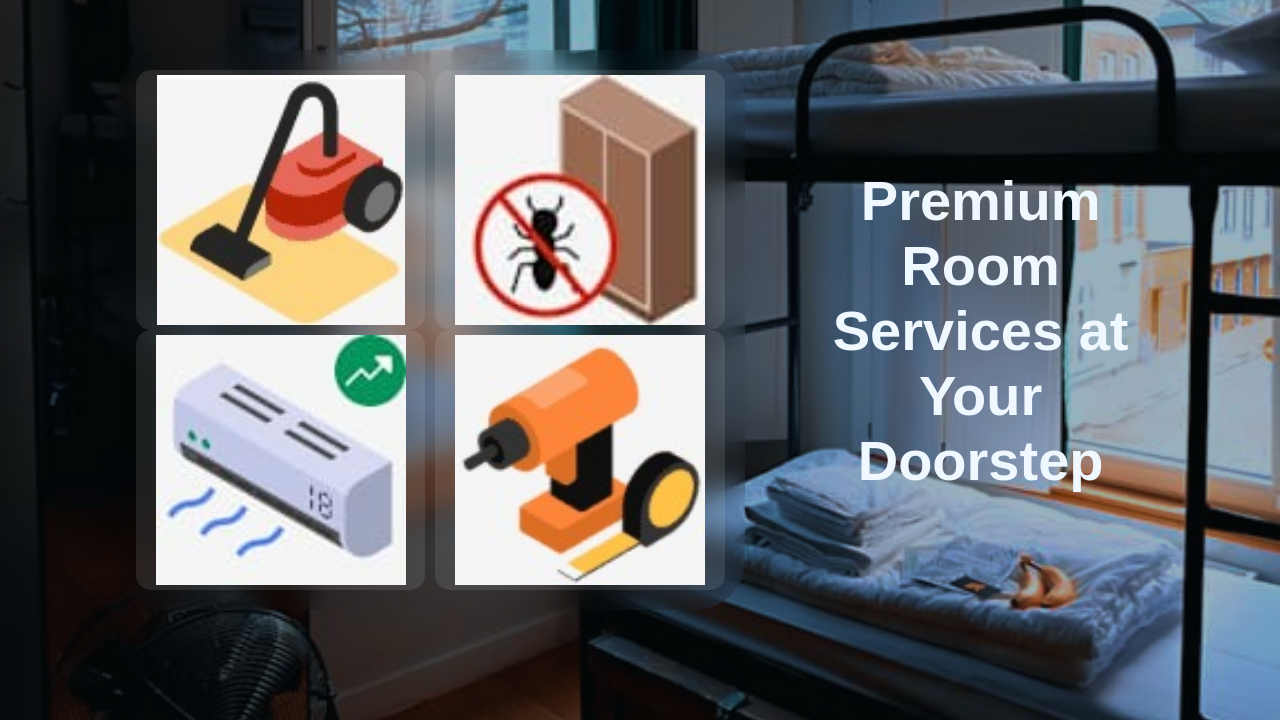
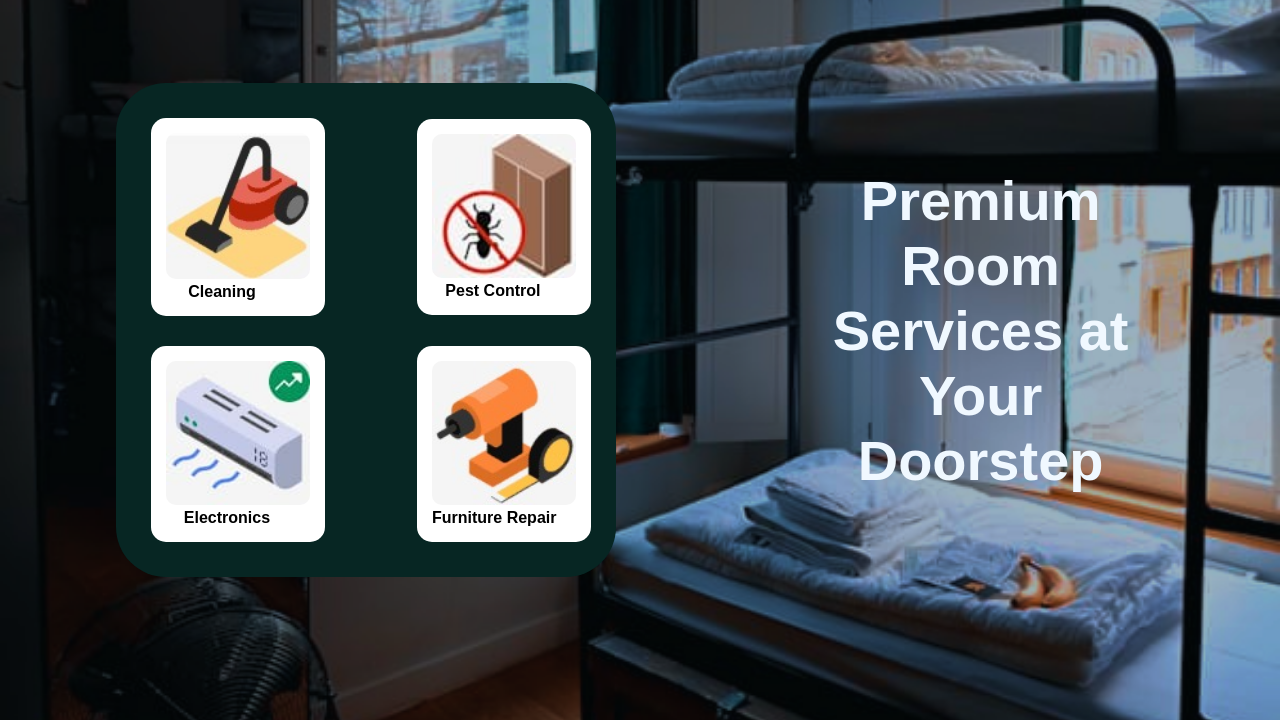
Before and after one commit to ShubhamKumar0209/Stay_Assist, a Flask app: page /auth/features in a window 1280 px wide. Shown: the part 80-800 px from the top of the page. Run offline with Flask 3, Linux system fonts and the light colour scheme.

Commit message:
Fine tuning of CSS of features page

```diff
--- a/website/static/css/features.css
+++ b/website/static/css/features.css
@@ -79,12 +79,12 @@ body {
 
 /* Service Section */
 .services {
-    width: 60%;
+    width: 500px;
     border-radius: 50px;
     padding: 20px;
     display: flex;
     flex-direction: column;
-    backdrop-filter: blur(15px);
+    background-color: rgba(7, 38, 35, 1);
     justify-content: space-around;
 }
 
@@ -92,22 +92,25 @@ body {
     display: flex;
     justify-content: space-between;
     align-items: center;
+    margin: 5px;
+    /* margin-right: 15px; */
     gap: 10px;
     width: 100%;
 }
 
 .service-card {
     flex: 1;
-    max-width: calc(90% - 10px);
+    max-width: calc(40% - 10px);
     display: flex;
     align-items: center;
     justify-content: center;
     border-radius: 15px;
     overflow: hidden;
-    padding: 5px;
+    padding: 15px;
+    margin: 10px;
     transition: transform 0.3s ease-in-out;
     cursor: pointer;
-    background: rgba(255, 255, 255, 0.1);
+    background: rgba(255, 255, 255, 1);
 }
 
 .service-card:hover {
--- a/website/templates/features.html
+++ b/website/templates/features.html
@@ -24,19 +24,24 @@
     <div class="container">
         <div class="services">
             <div class="service-row">
-                <div class="service-card">
+                <div style="display: block; justify-content: center; align-items: center;" class="service-card">
                     <img src="{{ url_for('static', filename='images/vaccumCleaner.jpg') }}" alt="Cleaning" />
+                    <p style="color: black;font-weight: bold;" class="service-name">&nbsp;&nbsp;&nbsp;&nbsp;&nbsp;Cleaning</p>
                 </div>
-                <div class="service-card">
+
+                <div style="display: block;" class="service-card">
                     <img src="{{ url_for('static', filename='images/pest.jpg') }}" alt="Pest Control" />
+                    <p style="color: black;font-weight: bold;" class="service-name">&nbsp;&nbsp;&nbsp;Pest Control</p>
                 </div>
             </div>
             <div class="service-row">
-                <div class="service-card">
+                <div style="display: block;" class="service-card">
                     <img src="{{ url_for('static', filename='images/ac.jpg') }}" alt="Ac servicing" />
+                    <p style="color: black;font-weight: bold;" class="service-name">&nbsp;&nbsp;&nbsp;&nbsp;Electronics</p>
                 </div>
-                <div class="service-card">
+                <div style="display: block;" class="service-card">
                     <img src="{{ url_for('static', filename='images/Furniture.jpg') }}" alt="Repair" />
+                    <p style="color: black;font-weight: bold;" class="service-name">Furniture Repair</p>
                 </div>
             </div>
         </div>
```
